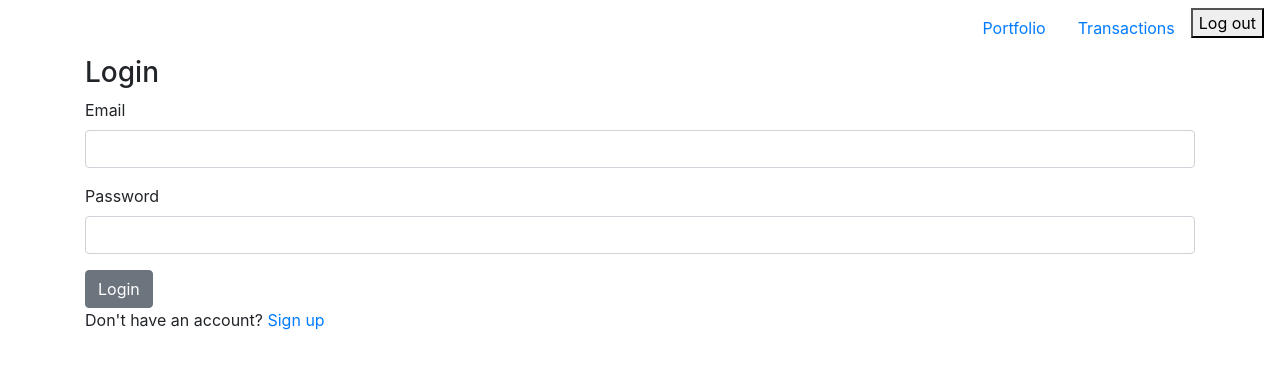
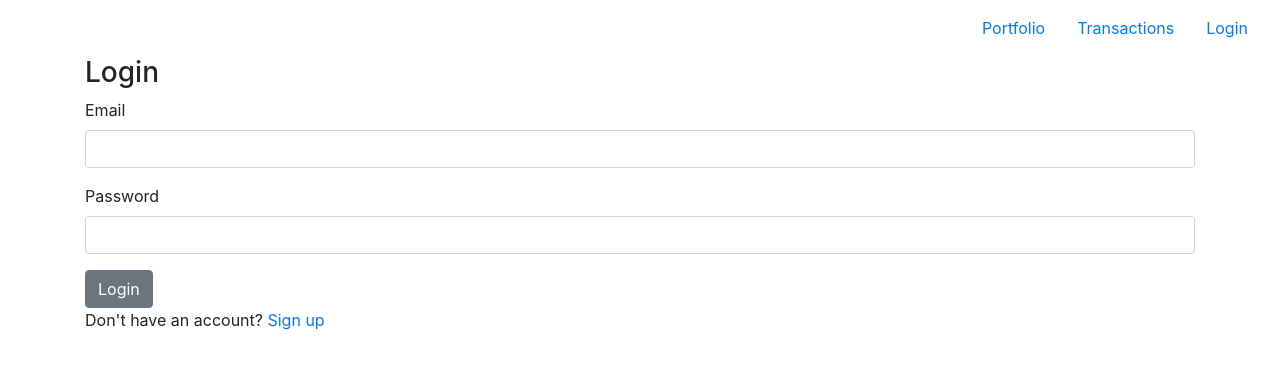
Before and after one commit to maryfan1106/StockPortfolio, a React (Create React App) app in the folder client/: page /login in a window 1280 px wide. Shown: the top 368 px of the page. Built offline with nearby package versions, Linux system fonts and the light colour scheme.

Commit message:
fixed navbar to switch on authenticated

```diff
--- a/client/src/components/navbar.js
+++ b/client/src/components/navbar.js
@@ -4,6 +4,7 @@ import {
     Nav,
     NavItem,
     NavLink,
+    NavbarText
   } from 'reactstrap';
 import { RootContext } from './rootContextProvider';
 
@@ -20,7 +21,8 @@ const NavBar = props => {
                 <NavLink href="/transactions">Transactions</NavLink>
                 </NavItem>
                 <NavItem>
-                <button onClick={context.removeAuthenticated}>Log out</button>
+                    {context.authenticated ? <NavbarText onClick={context.removeAuthenticated}>Logout</NavbarText> :
+                    <NavLink href="/login">Login</NavLink>}
                 </NavItem>
             </Nav>
         </Navbar>
```
